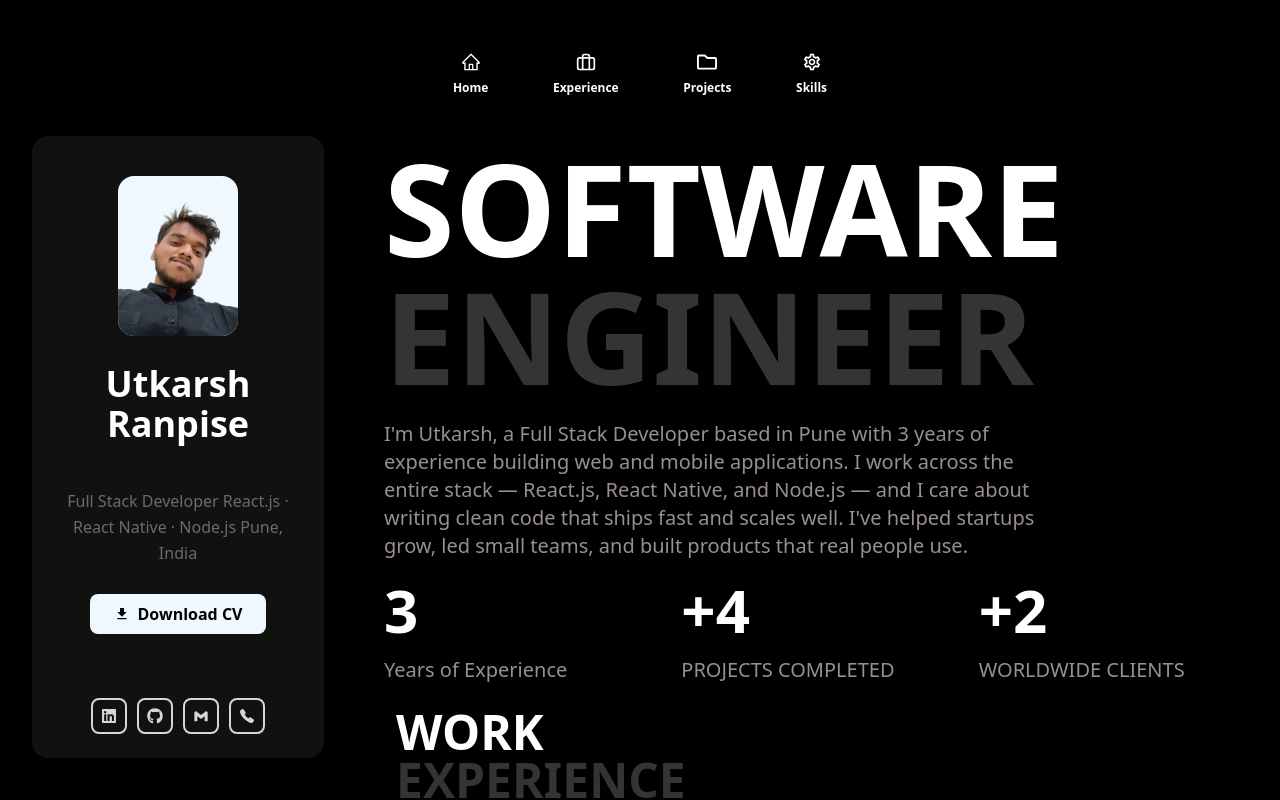
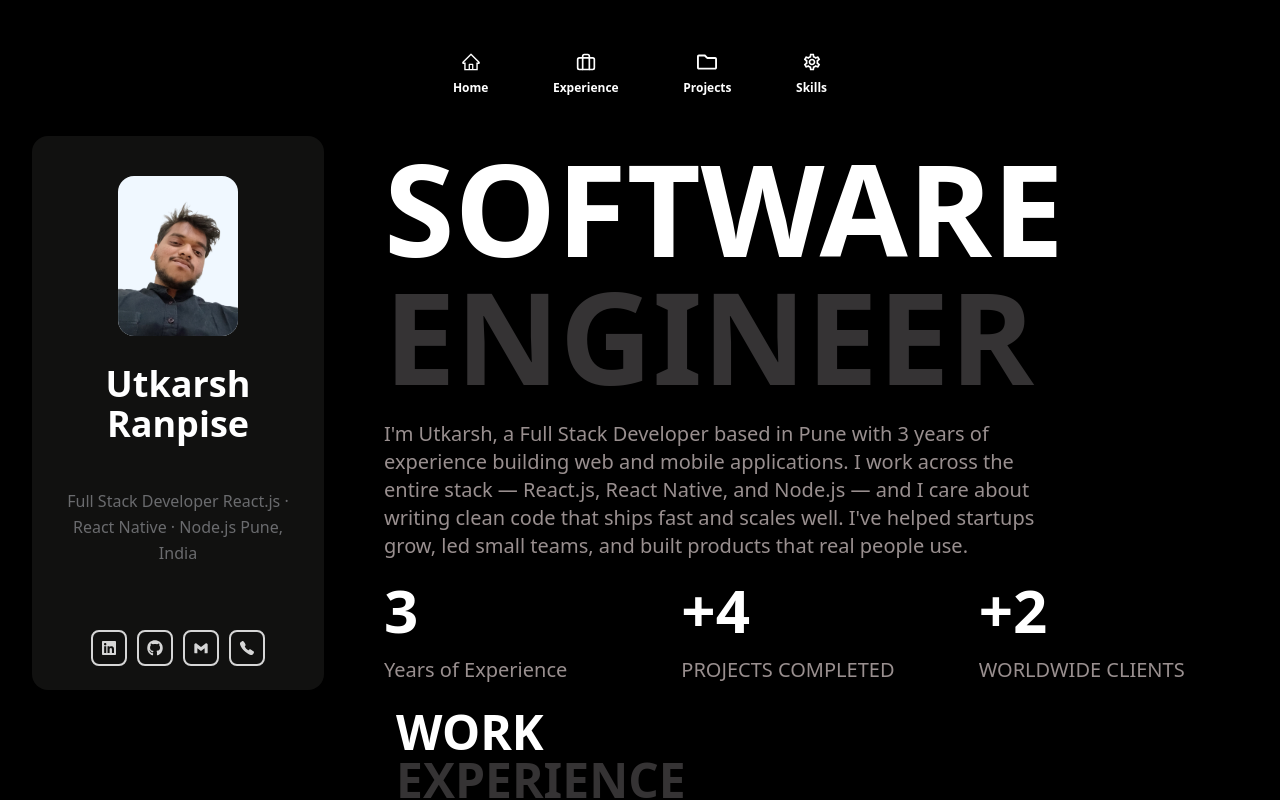
Before and after one commit to utkaarsh/portfolio, a React (Vite) app: page / in a window 1280 px wide. Shown: the top 800 px of the page. Built offline with nearby package versions, Linux system fonts and the light colour scheme.

Commit message:
fix: minor updates

```diff
--- a/src/components/Sidebar.jsx
+++ b/src/components/Sidebar.jsx
@@ -22,14 +22,14 @@ const Sidebar = () => {
           <p className="text-center text-[#6A6B6E] font-medium   text-base leading-relaxed max-w-sm">
             Full Stack Developer React.js · React Native · Node.js Pune, India
           </p>
-          <a href="/" download="Utkarsh_1606.pdf">
+          {/* <a href="/" download="Utkarsh_1606.pdf">
             <button className="flex items-center mt-3 px-6 space-x-2 py-2 bg-[#F0F8FF] text-black rounded-lg font-semibold hover:bg-[#D6D6D6] transition-colors">
               <span>
                 <MdFileDownload />
               </span>{" "}
               <span>Download CV</span>
             </button>
-          </a>
+          </a> */}
           <div className="flex justify-around items-center w-9/12 mt-12">
             {socials?.map((item, index) => {
               return (
```
